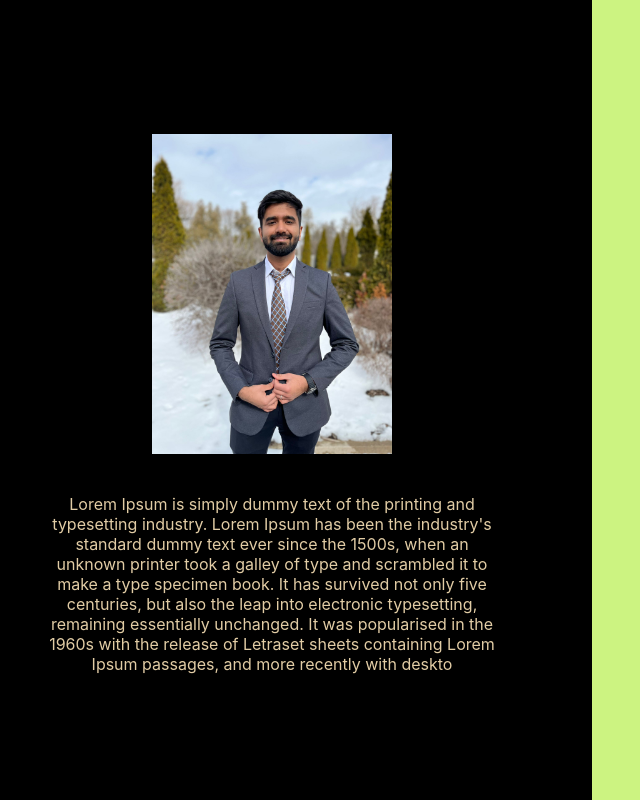
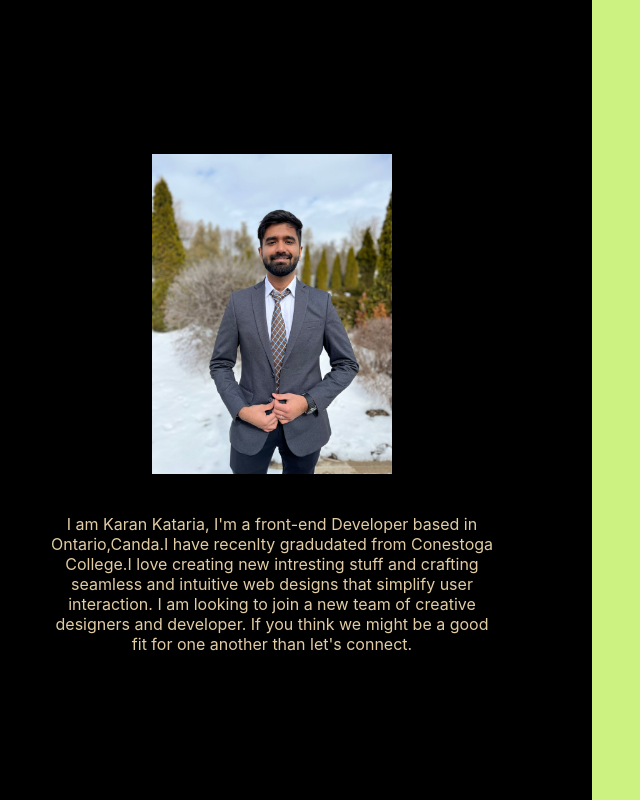
Before and after one commit to kataira-karan/portfolioAppV2, a React (Create React App) app in the folder portolio/: page /home in a window 1280 px wide. Shown: the part 800-1600 px from the top of the page, without its empty margins (48-688 px from the left). Built offline with nearby package versions, Linux system fonts and the light colour scheme.

Commit message:
landing page fix

```diff
--- a/portolio/src/Compnents/Home/Home.js
+++ b/portolio/src/Compnents/Home/Home.js
@@ -3,7 +3,7 @@ import Overlays from "../Overaly/Overlays";
 import TopNav from "../TopNav/TopNav";
 import "./HomeStyle.css";
 import { AiOutlineClose } from "react-icons/ai";
-import { gsap } from "gsap";
+import { gsap, Power0, Power2, Power4 } from "gsap";
 import { Timeline } from "gsap/gsap-core";
 import { Link } from "react-router-dom";
 import { useHistory } from "react-router-dom";
@@ -14,8 +14,6 @@ const Home = () => {
 
   const navigateSite = (e) => {
     const t = new Timeline();
-    console.log("NAvingatin");
-    console.log(e.target);
     e.target.classList.remove("navigation-link");
     e.target.classList.add("navigation-link-active");
 
@@ -47,20 +45,19 @@ const Home = () => {
   };
 
   useEffect(() => {
-    console.log("Home");
     const t = new Timeline();
 
     t.add("start")
       .fromTo(
         ".about-me-section",
         { x: "-100%" },
-        { x: 0, duration: 2, delay: 2 },
+        { x: 0, duration: 2, delay: 2, ease: Power4.easeInOut },
         "start"
       )
       .fromTo(
         ".navigation-section",
         { x: "100%" },
-        { x: 0, duration: 2, delay: 2 },
+        { x: 0, duration: 2, delay: 2, ease: Power4.easeInOut },
         "start"
       )
       .fromTo(
@@ -93,14 +90,12 @@ const Home = () => {
           </div>
 
           <div className="about-me">
-            Lorem Ipsum is simply dummy text of the printing and typesetting
-            industry. Lorem Ipsum has been the industry's standard dummy text
-            ever since the 1500s, when an unknown printer took a galley of type
-            and scrambled it to make a type specimen book. It has survived not
-            only five centuries, but also the leap into electronic typesetting,
-            remaining essentially unchanged. It was popularised in the 1960s
-            with the release of Letraset sheets containing Lorem Ipsum passages,
-            and more recently with deskto
+            I am Karan Kataria, I'm a front-end Developer based in
+            Ontario,Canda.I have recenlty gradudated from Conestoga College.I
+            love creating new intresting stuff and crafting seamless and
+            intuitive web designs that simplify user interaction. I am looking
+            to join a new team of creative designers and developer. If you think
+            we might be a good fit for one another than let's connect.
           </div>
         </div>
 
```
